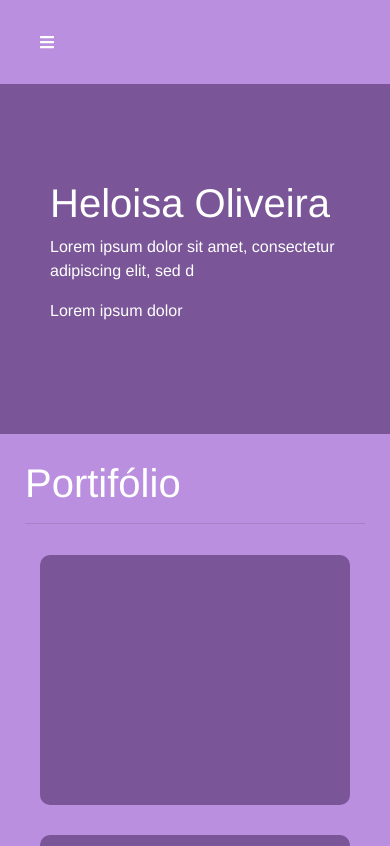
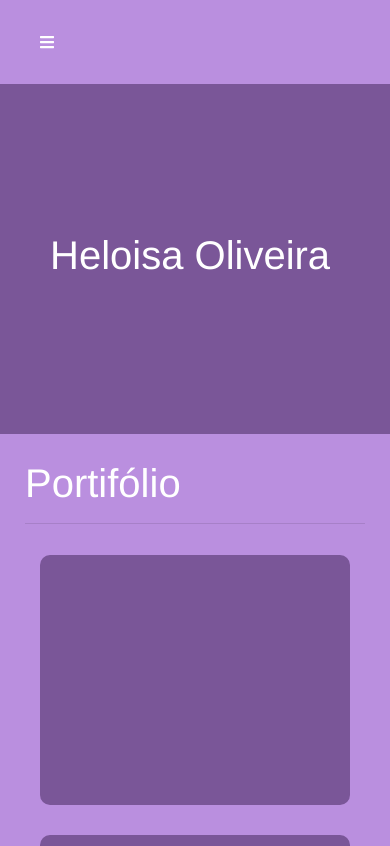
Before and after one commit to flhorizonte/heloisa-portfolio, a Vue app: page / in a window 390 px wide. Shown: the top 846 px of the page. Built offline with nearby package versions, Linux system fonts and the light colour scheme.

Commit message:
responsive

```diff
--- a/src/components/Contato.vue
+++ b/src/components/Contato.vue
@@ -82,4 +82,10 @@
             margin-top: 25px;
         }
     }
+
+    @media only screen and (max-width: 400px) {
+        #Contato {
+             margin-top: 50px;
+        }
+    }
 </style>
--- a/src/components/Header.vue
+++ b/src/components/Header.vue
@@ -2,8 +2,7 @@
     <div id="Header">
         <div id="textos">
             <h1>Heloisa Oliveira</h1>
-            <p>Lorem ipsum dolor sit amet, consectetur adipiscing elit, sed d</p>
-            <p>Lorem ipsum dolor</p>
+
         </div>
 
     </div>
```
